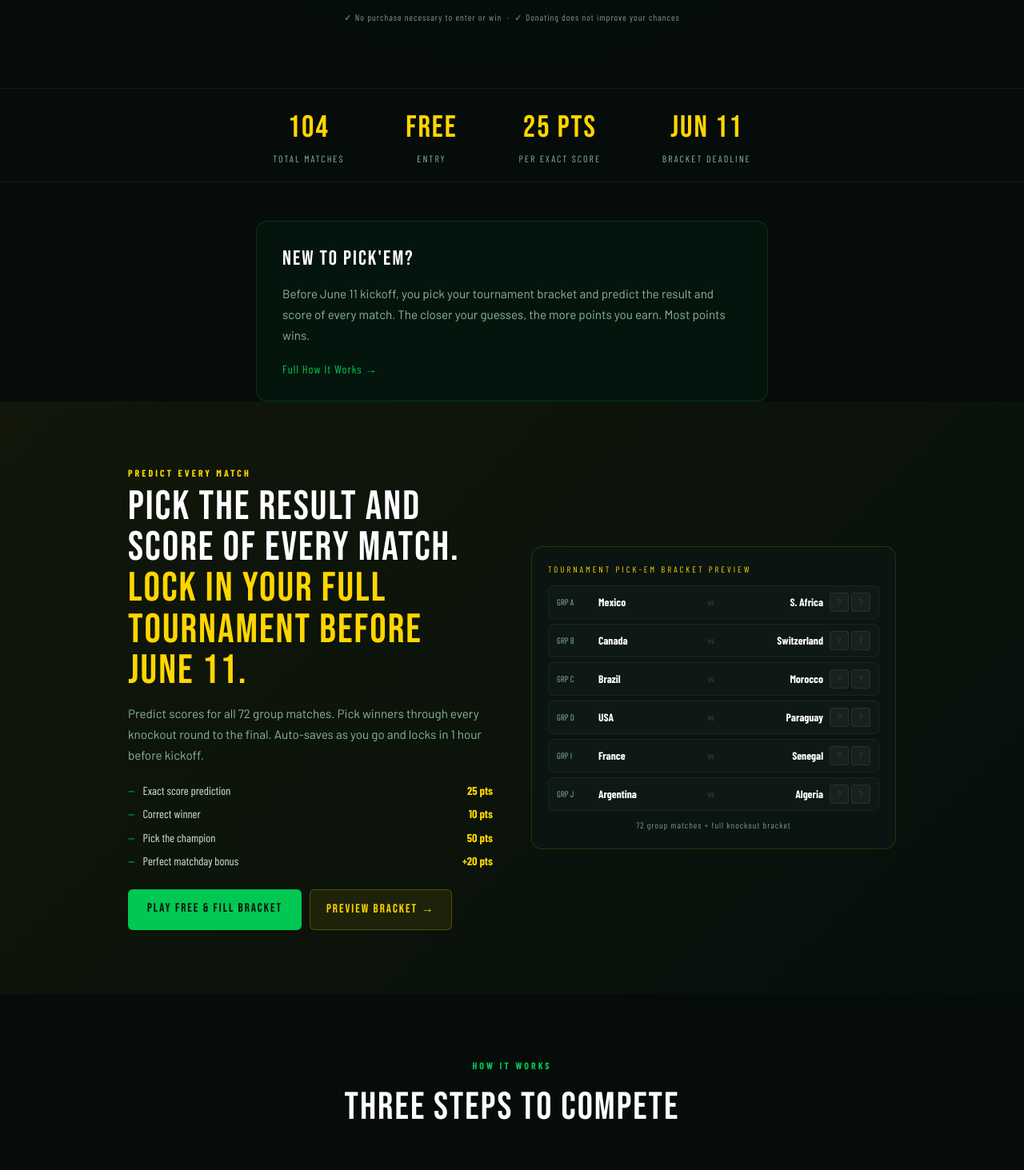
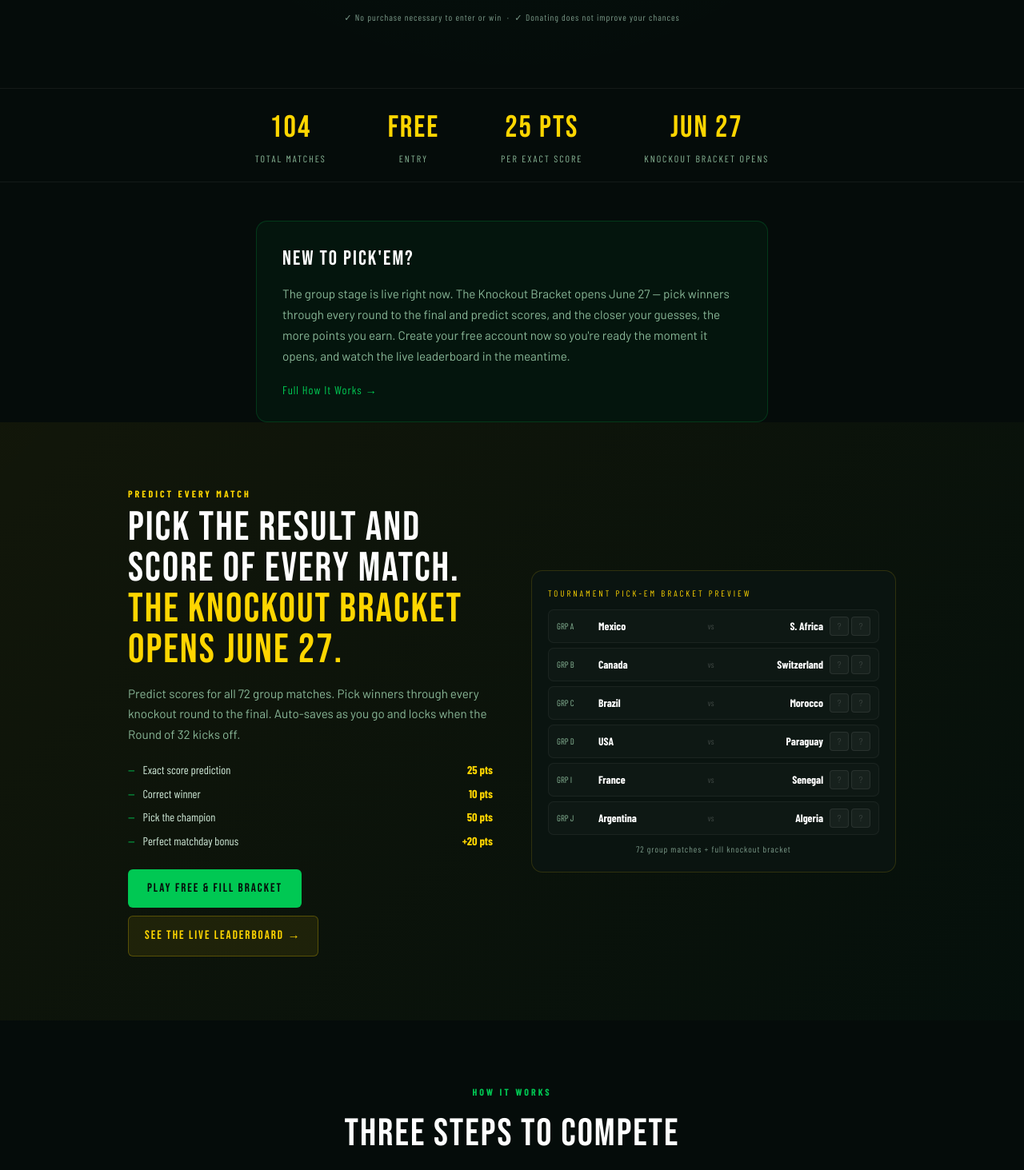
Before and after one commit to thomasjbartley-creator/wcfc-platform, a Next.js app: page / in a window 1280 px wide. Shown: the part 747-2210 px from the top of the page at 80% size. Built offline with nearby package versions, Linux system fonts and the light colour scheme.

Commit message:
Live-tournament reframe: group stage live, Knockout Bracket June 27; signup lands on leaderboard

```diff
--- a/app/auth/signup/page.tsx
+++ b/app/auth/signup/page.tsx
@@ -77,7 +77,7 @@ function SignupPageContent() {
             referred_by: referredBy ?? null,
           })
         if (profileError) throw profileError
-        router.push('/picks/bracket')
+        router.push('/leaderboard')
       }
     } catch (err: unknown) {
       const message = err instanceof Error ? err.message : 'Something went wrong'
--- a/app/dashboard/page.tsx
+++ b/app/dashboard/page.tsx
@@ -188,7 +188,7 @@ export default function DashboardPage() {
         <div style={{ display: 'grid', gridTemplateColumns: 'repeat(auto-fit, minmax(160px, 1fr))', gap: '12px', marginBottom: '28px' }}>
           {[
             { label: 'Points', value: profile?.points_total?.toLocaleString() || '0', color: '#FFD600' },
-            { label: 'Global Rank', value: '—', color: '#00C853', note: 'Opens June 11' },
+            { label: 'Global Rank', value: '—', color: '#00C853', note: 'Group stage live' },
             { label: 'Day Streak', value: String(profile?.streak_current || 0), color: '#FF9800' },
             { label: 'Referrals', value: String(referralCount), color: '#4FC3F7' },
           ].map(s => (
@@ -231,23 +231,22 @@ export default function DashboardPage() {
               </div>
               <div style={{ fontFamily: "'Barlow Condensed'", fontSize: '0.85rem', color: '#8ab898', marginBottom: '16px', lineHeight: '1.5' }}>
                 {isPaid
-                  ? 'Predict every match. Submit your bracket before June 11.'
-                  : 'Make your picks and climb the global leaderboard — free. Play for bragging rights and a winner\'s shirt.'}
+                  ? 'The group stage is live. The Knockout Bracket opens June 27 — pick winners through every round to the final.'
+                  : 'The group stage is live — climb the global leaderboard free. The Knockout Bracket opens June 27.'}
               </div>
-              {isPaid ? (
-                <Link href="/picks" style={{ display: 'block', padding: '12px', background: '#00C853', color: '#050C0A', borderRadius: '6px', fontFamily: "'Bebas Neue'", fontSize: '1rem', letterSpacing: '2px', textDecoration: 'none' }}>
-                  GO TO PICKS →
+              <div style={{ display: 'flex', flexDirection: 'column', gap: '8px' }}>
+                <Link href="/leaderboard" style={{ display: 'block', padding: '13px', background: '#00C853', color: '#050C0A', borderRadius: '6px', fontFamily: "'Bebas Neue'", fontSize: '1rem', letterSpacing: '2px', textDecoration: 'none' }}>
+                  SEE THE LIVE LEADERBOARD →
                 </Link>
-              ) : (
-                <div style={{ display: 'flex', flexDirection: 'column', gap: '8px' }}>
-                  <Link href="/picks/bracket" style={{ display: 'block', padding: '13px', background: '#00C853', color: '#050C0A', borderRadius: '6px', fontFamily: "'Bebas Neue'", fontSize: '1rem', letterSpacing: '2px', textDecoration: 'none' }}>
-                    PLAY YOUR BRACKET — FREE
-                  </Link>
+                <div aria-disabled="true" style={{ display: 'block', padding: '13px', background: 'rgba(255,255,255,0.04)', border: '1px solid rgba(255,255,255,0.08)', color: '#5a8a68', borderRadius: '6px', fontFamily: "'Bebas Neue'", fontSize: '1rem', letterSpacing: '2px', textAlign: 'center', cursor: 'not-allowed' }}>
+                  KNOCKOUT BRACKET — OPENS JUNE 27
+                </div>
+                {!isPaid && (
                   <a href="/checkout" style={{ display: 'block', padding: '13px', background: 'rgba(255,214,0,0.12)', border: '1px solid rgba(255,214,0,0.3)', color: '#FFD600', borderRadius: '6px', fontFamily: "'Bebas Neue'", fontSize: '1rem', letterSpacing: '2px', textDecoration: 'none' }}>
                     BECOME A FOUNDING SUPPORTER
                   </a>
-                </div>
-              )}
+                )}
+              </div>
             </div>
 
             <div style={{ background: '#0a1410', border: '1px solid rgba(255,255,255,0.07)', borderRadius: '12px', padding: '20px' }}>
--- a/app/how-it-works/page.tsx
+++ b/app/how-it-works/page.tsx
@@ -25,8 +25,8 @@ export default function HowItWorksPage() {
  </Section>
 
  {/* STEP 2 — BRACKET */}
- <Section color="#FFD600" icon="2" title="Fill Your Bracket Before June 11">
- <p>Predict scores for all 72 group stage matches and pick winners through every knockout round to the final. Your bracket locks automatically at 12pm CT on June 11 — 1 hour before the opening kickoff.</p>
+ <Section color="#FFD600" icon="2" title="The Knockout Bracket Opens June 27">
+ <p>The group stage is live now. Predict scores for all 72 group stage matches and pick winners through every knockout round to the final. The Knockout Bracket opens June 27 — bracket entries lock when the Round of 32 begins.</p>
  <div style={{ background: 'rgba(255,214,0,0.06)', border: '1px solid rgba(255,214,0,0.15)', borderRadius: '10px', padding: '16px', margin: '16px 0' }}>
  <div style={{ fontFamily: "'Barlow Condensed'", fontSize: '0.72rem', color: '#FFD600', letterSpacing: '2px', marginBottom: '10px' }}>BRACKET POINTS</div>
  <div style={{ display: 'grid', gridTemplateColumns: '1fr 1fr', gap: '8px' }}>
@@ -94,7 +94,7 @@ export default function HowItWorksPage() {
  {/* CTA */}
  <div style={{ textAlign: 'center', marginTop: '48px', padding: '40px', background: 'linear-gradient(135deg,rgba(255,214,0,0.07),rgba(0,200,83,0.03))', border: '1px solid rgba(255,214,0,0.2)', borderRadius: '14px' }}>
  <div style={{ fontFamily: "'Bebas Neue'", fontSize: '2rem', color: 'white', letterSpacing: '2px', marginBottom: '8px' }}>Ready to Play?</div>
- <div style={{ fontFamily: "'Barlow Condensed'", fontSize: '0.9rem', color: '#5a8a68', marginBottom: '24px' }}>June 11 bracket deadline · Free to play · No purchase necessary</div>
+ <div style={{ fontFamily: "'Barlow Condensed'", fontSize: '0.9rem', color: '#5a8a68', marginBottom: '24px' }}>Knockout Bracket opens June 27 · Free to play · No purchase necessary</div>
  <Link href="/auth/signup" style={{ display: 'inline-block', padding: '16px 40px', background: '#00C853', color: '#050C0A', fontFamily: "'Bebas Neue'", fontSize: '1.1rem', letterSpacing: '3px', borderRadius: '6px', textDecoration: 'none' }}>PLAY FREE
  </Link>
  <div style={{ marginTop: '12px' }}>
--- a/app/layout.tsx
+++ b/app/layout.tsx
@@ -17,7 +17,7 @@ const geistMono = Geist_Mono({
 
 export const metadata: Metadata = {
   title: 'WCFC \u2014 World Cup Fan Challenge 2026',
-  description: 'The global fan prediction challenge for the 2026 FIFA World Cup. Pick every match, win real prizes.',
+  description: 'Play the World Cup free. Watch the live leaderboard. Knockout Bracket opens June 27. Every dollar donated funds youth soccer.',
 };
 
 export default function RootLayout({
--- a/app/leaderboard/page.tsx
+++ b/app/leaderboard/page.tsx
@@ -34,7 +34,7 @@ export default async function LeaderboardPage() {
  <div style={{ fontFamily: "'Barlow Condensed'", fontSize: '0.75rem', fontWeight: 700, color: '#00C853', letterSpacing: '3px', marginBottom: '8px' }}>GLOBAL RANKINGS</div>
  <div style={{ fontFamily: "'Bebas Neue'", fontSize: 'clamp(2.4rem,7vw,5rem)', color: 'white', letterSpacing: '2px', lineHeight: 1, marginBottom: '16px' }}>Leaderboard<br /><span style={{ color: '#FFD600' }}>Live Now</span>
  </div>
- <p style={{ fontFamily: "'Barlow'", fontSize: '1rem', color: '#8ab898', lineHeight: 1.7, maxWidth: '540px', margin: '0 auto 48px' }}>The global leaderboard opens at kickoff. Rankings update after every match. Individual standings, country leaderboard, and weekly prize tracking — all live.
+ <p style={{ fontFamily: "'Barlow'", fontSize: '1rem', color: '#8ab898', lineHeight: 1.7, maxWidth: '540px', margin: '0 auto 48px' }}>The group stage is live. Rankings update after every match — individual standings, country leaderboard, and weekly highlights.
  </p>
  {/* PREVIEW CARDS */}
  <div style={{ display: 'grid', gridTemplateColumns: 'repeat(auto-fill, minmax(240px, 1fr))', gap: '14px', marginBottom: '48px', textAlign: 'left' }}>
--- a/app/page.tsx
+++ b/app/page.tsx
@@ -24,7 +24,7 @@ export default function Home() {
       {/* HERO */}
       <section style={{ textAlign: 'center', padding: 'clamp(60px,10vw,120px) 24px 60px', background: 'radial-gradient(ellipse at top, rgba(0,200,83,0.08) 0%, transparent 70%)' }}>
         <div style={{ display: 'inline-block', background: 'rgba(0,200,83,0.1)', border: '1px solid rgba(0,200,83,0.25)', borderRadius: '20px', padding: '6px 16px', fontFamily: "'Barlow Condensed'", fontSize: '0.8rem', fontWeight: 700, color: '#00C853', letterSpacing: '2px', marginBottom: '24px' }}>
-          2026 FIFA WORLD CUP — JUNE 11 KICKOFF
+          2026 FIFA WORLD CUP — GROUP STAGE LIVE
         </div>
         <h1 style={{ fontFamily: "'Bebas Neue'", fontSize: 'clamp(3rem,10vw,7rem)', color: 'white', letterSpacing: '3px', lineHeight: 1, marginBottom: '8px' }}>
           PLAY THE WORLD CUP.
@@ -52,7 +52,7 @@ export default function Home() {
 
       {/* STATS STRIP */}
       <div style={{ borderTop: '1px solid rgba(255,255,255,0.06)', borderBottom: '1px solid rgba(255,255,255,0.06)', padding: '20px 24px', display: 'flex', justifyContent: 'center', gap: 'clamp(24px,6vw,80px)', flexWrap: 'wrap' }}>
-        {[['104', 'Total Matches'], ['Free', 'Entry'], ['25 Pts', 'Per Exact Score'], ['Jun 11', 'Bracket Deadline']].map(([n, l]) => (
+        {[['104', 'Total Matches'], ['Free', 'Entry'], ['25 Pts', 'Per Exact Score'], ['Jun 27', 'Knockout Bracket Opens']].map(([n, l]) => (
           <div key={l} style={{ textAlign: 'center' }}>
             <div style={{ fontFamily: "'Bebas Neue'", fontSize: 'clamp(1.6rem,4vw,2.4rem)', color: '#FFD600', letterSpacing: '2px' }}>{n}</div>
             <div style={{ fontFamily: "'Barlow Condensed'", fontSize: '0.75rem', color: '#8ab898', letterSpacing: '2px', textTransform: 'uppercase' }}>{l}</div>
@@ -65,7 +65,7 @@ export default function Home() {
         <div style={{ maxWidth: '640px', margin: '0 auto', background: 'rgba(0,200,83,0.05)', border: '1px solid rgba(0,200,83,0.2)', borderRadius: '14px', padding: '28px 32px' }}>
           <div style={{ fontFamily: "'Bebas Neue'", fontSize: '1.6rem', color: 'white', letterSpacing: '2px', marginBottom: '12px' }}>New to Pick&apos;em?</div>
           <p style={{ fontFamily: "'Barlow'", fontSize: '0.95rem', color: '#8ab898', lineHeight: 1.7, marginBottom: '16px' }}>
-            Before June 11 kickoff, you pick your tournament bracket and predict the result and score of every match. The closer your guesses, the more points you earn. Most points wins.
+            The group stage is live right now. The Knockout Bracket opens June 27 — pick winners through every round to the final and predict scores, and the closer your guesses, the more points you earn. Create your free account now so you&apos;re ready the moment it opens, and watch the live leaderboard in the meantime.
           </p>
           <Link href="/how-it-works" style={{ fontFamily: "'Barlow Condensed'", fontSize: '0.9rem', color: '#00C853', letterSpacing: '1px', textDecoration: 'none' }}>Full How It Works →</Link>
         </div>
@@ -77,10 +77,10 @@ export default function Home() {
           <div>
             <div style={{ fontFamily: "'Barlow Condensed'", fontSize: '0.75rem', fontWeight: 700, color: '#FFD600', letterSpacing: '3px', marginBottom: '8px' }}>PREDICT EVERY MATCH</div>
             <div style={{ fontFamily: "'Bebas Neue'", fontSize: 'clamp(2rem,5vw,3.2rem)', color: 'white', letterSpacing: '2px', lineHeight: 1, marginBottom: '16px' }}>
-              Pick the result and score of every match.<br /><span style={{ color: '#FFD600' }}>Lock in your full tournament before June 11.</span>
+              Pick the result and score of every match.<br /><span style={{ color: '#FFD600' }}>The Knockout Bracket opens June 27.</span>
             </div>
             <p style={{ fontFamily: "'Barlow'", fontSize: '0.95rem', color: '#8ab898', lineHeight: 1.7, marginBottom: '20px' }}>
-              Predict scores for all 72 group matches. Pick winners through every knockout round to the final. Auto-saves as you go and locks in 1 hour before kickoff.
+              Predict scores for all 72 group matches. Pick winners through every knockout round to the final. Auto-saves as you go and locks when the Round of 32 kicks off.
             </p>
             <div style={{ display: 'flex', flexDirection: 'column', gap: '8px', marginBottom: '24px' }}>
               {[['Exact score prediction', '25 pts'], ['Correct winner', '10 pts'], ['Pick the champion', '50 pts'], ['Perfect matchday bonus', '+20 pts']].map(([label, pts]) => (
@@ -93,8 +93,8 @@ export default function Home() {
               <Link href="/auth/signup" style={{ padding: '13px 24px', background: '#00C853', color: '#050C0A', fontFamily: "'Bebas Neue'", fontSize: '0.95rem', letterSpacing: '2px', borderRadius: '6px', textDecoration: 'none' }}>
                 Play Free &amp; Fill Bracket
               </Link>
-              <Link href="/picks/bracket" style={{ padding: '13px 20px', background: 'rgba(255,214,0,0.08)', border: '1px solid rgba(255,214,0,0.25)', color: '#FFD600', fontFamily: "'Bebas Neue'", fontSize: '0.95rem', letterSpacing: '2px', borderRadius: '6px', textDecoration: 'none' }}>
-                Preview Bracket →
+              <Link href="/leaderboard" style={{ padding: '13px 20px', background: 'rgba(255,214,0,0.08)', border: '1px solid rgba(255,214,0,0.25)', color: '#FFD600', fontFamily: "'Bebas Neue'", fontSize: '0.95rem', letterSpacing: '2px', borderRadius: '6px', textDecoration: 'none' }}>
+                See the Live Leaderboard →
               </Link>
             </div>
           </div>
@@ -127,7 +127,7 @@ export default function Home() {
         <div style={{ display: 'grid', gridTemplateColumns: 'repeat(auto-fit, minmax(260px, 1fr))', gap: '20px' }}>
           {[
             { n: '01', title: 'Predict Every Score', desc: 'Pick the result and score of every match. Closer guess = more points.' },
-            { n: '02', title: 'Fill Your Tournament Bracket', desc: 'Bonus picks: pick winners through the knockout rounds. Lock in before June 11.' },
+            { n: '02', title: 'Fill Your Tournament Bracket', desc: 'Bonus picks: pick winners through the knockout rounds. The Knockout Bracket opens June 27.' },
             { n: '03', title: 'Climb the Leaderboard', desc: 'Compete on the global individual leaderboard and the country leaderboard. The Champion wins a Thunder FC jersey, a custom WCFC Champion shirt, and permanent recognition.' },
           ].map(s => (
             <div key={s.n} style={{ background: '#0a1410', border: '1px solid rgba(255,255,255,0.07)', borderRadius: '14px', padding: '28px' }}>
--- a/app/picks/bracket/page.tsx
+++ b/app/picks/bracket/page.tsx
@@ -522,7 +522,7 @@ export default function BracketPage() {
                 <div style={{ fontFamily: "'Barlow Condensed'", fontSize: "0.78rem", color: statusMsg.includes("fail") || statusMsg.includes("error") || statusMsg.includes("No picks") ? "#E53935" : "#00C853", marginBottom: "4px" }}>{statusMsg}</div>
               )}
               <div style={{ fontFamily: "'Barlow Condensed'", fontSize: "0.68rem", color: "#3a5a42", letterSpacing: "1px" }}>
-                Auto-submits June 11 at 12:00 PM CT &mdash; you can edit until then
+                The Knockout Bracket opens June 27 &mdash; entries lock when the Round of 32 begins
               </div>
             </>
           )}
--- a/app/picks/daily/page.tsx
+++ b/app/picks/daily/page.tsx
@@ -168,7 +168,7 @@ export default function DailyPicksPage() {
         <div style={{ background: 'rgba(255,214,0,0.08)', border: '1px solid rgba(255,214,0,0.25)', borderRadius: '12px', padding: '16px 20px', marginBottom: '20px', display: 'flex', alignItems: 'center', gap: '12px' }}>
           <span style={{ fontSize: '1.2rem' }}>&#9888;</span>
           <div style={{ fontFamily: "'Barlow Condensed'", fontSize: '0.88rem', color: '#FFD600', letterSpacing: '0.5px' }}>
-            Preview mode — fill out your bracket to try it, but saving opens before the June 11 kickoff. Your picks aren&apos;t stored yet.
+            Preview mode — fill out your bracket to try it. The Knockout Bracket opens June 27; entries lock when the Round of 32 begins. Your picks aren&apos;t stored yet.
           </div>
         </div>
 
@@ -276,7 +276,7 @@ export default function DailyPicksPage() {
                           cursor: pick.saving ? 'wait' : 'pointer',
                           transition: 'all 0.2s',
                         }}>
-                          {pick.saved ? '✓ SAVED' : 'SAVING OPENS BEFORE JUNE 11'}
+                          {pick.saved ? '✓ SAVED' : 'SAVING OPENS JUNE 27'}
                         </button>
                       </div>
                     )}
--- a/app/picks/page.tsx
+++ b/app/picks/page.tsx
@@ -129,7 +129,7 @@ export default function PicksPage() {
           <div style={{ fontFamily: "'Barlow Condensed'", fontSize: '0.75rem', color: '#00C853', letterSpacing: '3px', marginBottom: '6px' }}>WORLD CUP 2026</div>
           <div style={{ fontFamily: "'Bebas Neue'", fontSize: 'clamp(2rem, 6vw, 3.5rem)', color: 'white', letterSpacing: '2px', lineHeight: 1 }}>YOUR PICKS</div>
           <div style={{ fontFamily: "'Barlow Condensed'", fontSize: '0.9rem', color: '#8ab898', marginTop: '8px' }}>
-            Submit your bracket before June 11.
+            The Knockout Bracket opens June 27.
           </div>
         </div>
 
@@ -137,7 +137,7 @@ export default function PicksPage() {
         <div style={{ background: 'rgba(255,214,0,0.08)', border: '1px solid rgba(255,214,0,0.25)', borderRadius: '12px', padding: '16px 20px', marginBottom: '20px', display: 'flex', alignItems: 'center', gap: '12px' }}>
           <span style={{ fontSize: '1.2rem' }}>&#9888;</span>
           <div style={{ fontFamily: "'Barlow Condensed'", fontSize: '0.88rem', color: '#FFD600', letterSpacing: '0.5px' }}>
-            Preview mode — fill out your bracket to try it, but saving opens before the June 11 kickoff. Your picks aren&apos;t stored yet.
+            Preview mode — fill out your bracket to try it. The Knockout Bracket opens June 27; entries lock when the Round of 32 begins. Your picks aren&apos;t stored yet.
           </div>
         </div>
 
@@ -165,7 +165,7 @@ export default function PicksPage() {
               <div style={{ fontSize: '1rem', fontFamily: "'Barlow Condensed'", fontWeight: 700, letterSpacing: '3px', color: '#FFD600', marginBottom: '12px' }}>BRACKET</div>
               <div style={{ fontFamily: "'Bebas Neue'", fontSize: '1.6rem', color: '#FFD600', letterSpacing: '2px', marginBottom: '8px' }}>BRACKET PICKS</div>
               <div style={{ fontFamily: "'Barlow Condensed'", fontSize: '0.85rem', color: '#8ab898', lineHeight: '1.6', marginBottom: '20px' }}>
-                Predict winners for all 72 group matches + full knockout bracket. Lock in before June 11 kickoff.
+                Predict winners for all 72 group matches + full knockout bracket. The Knockout Bracket opens June 27.
               </div>
               {/* Progress bar */}
               <div style={{ marginBottom: '16px' }}>
--- a/app/rules/page.tsx
+++ b/app/rules/page.tsx
@@ -37,14 +37,14 @@ Employees of Bartex Enterprise Holdings LLC and their immediate family members a
  title: '3. Tournament Period',
  body: `The competition runs from the platform launch date through July 19, 2026 (the 2026 FIFA World Cup Final).
 
-Bracket picks must be submitted before 12:00 PM Central Time on June 11, 2026. All submitted bracket picks are automatically locked at this time.
+The Knockout Bracket opens June 27, 2026. Bracket entries are automatically locked when the Round of 32 begins.
 
 Daily match picks must be submitted before the official kickoff time of each individual match. Picks submitted after kickoff will not be accepted.`,
  },
  {
  title: '4. How to Enter',
  body: `1. Visit worldcupfanchallenge.com and create a free account.
-2. Submit bracket predictions for World Cup matches before June 11, 2026 at 12:00 PM CT.
+2. Submit Knockout Bracket predictions after it opens June 27, 2026; entries lock when the Round of 32 begins.
 3. Submit daily score predictions before each match kickoff.
 4. Points are earned based on prediction accuracy as described in Section 5.
 
--- a/app/sponsors/page.tsx
+++ b/app/sponsors/page.tsx
@@ -88,7 +88,7 @@ export default function SponsorsPage() {
  <p style={{ fontFamily: "'Barlow'", fontSize: '1rem', color: '#8ab898', lineHeight: 1.7, maxWidth: '640px', marginBottom: '24px' }}>The 2026 FIFA World Cup is the biggest sporting event in history — 48 teams, 104 matches, 5 billion global fans. The World Cup Fan Challenge puts your brand in front of the most engaged fans during the tournament&apos;s most exciting moments, while funding youth soccer programs worldwide.
  </p>
  <div style={{ display: 'flex', gap: '20px', flexWrap: 'wrap' }}>
- {[['', '48', 'Nations Competing'], ['', '104', 'Matches'], ['', 'June 11', '2026 Kickoff'], ['', 'Free', 'To Play']].map(([i, n, l]) => (
+ {[['', '48', 'Nations Competing'], ['', '104', 'Matches'], ['', 'Jun 27', 'Knockout Bracket'], ['', 'Free', 'To Play']].map(([i, n, l]) => (
  <div key={l} style={{ textAlign: 'center' }}>
  <div style={{ fontSize: '1.2rem', marginBottom: '2px' }}>{i}</div>
  <div style={{ fontFamily: "'Bebas Neue'", fontSize: '1.8rem', color: '#FFD600', lineHeight: 1 }}>{n}</div>
--- a/app/thank-you/page.tsx
+++ b/app/thank-you/page.tsx
@@ -79,7 +79,7 @@ function ThankYouContent() {
           <div style={{ display: 'flex', flexDirection: 'column', gap: '14px' }}>
             {[
               { n: '1', title: 'Check your email', desc: "We've sent you a link to set your password and complete your fan profile." },
-              { n: '2', title: 'Make your picks', desc: 'Once logged in, head to your dashboard to predict every match before June 11 kickoff.' },
+              { n: '2', title: 'Watch the live leaderboard', desc: 'The group stage is live now. Head to your dashboard and the leaderboard — the Knockout Bracket opens June 27.' },
               { n: '3', title: 'Spread the word', desc: 'Share with friends and help fund youth fútbol. The more fans, the bigger the impact.' },
             ].map(s => (
               <div key={s.n} style={{ display: 'flex', gap: '16px', alignItems: 'flex-start', padding: '16px', background: '#0a1410', border: '1px solid rgba(255,255,255,0.06)', borderRadius: '10px' }}>
```
